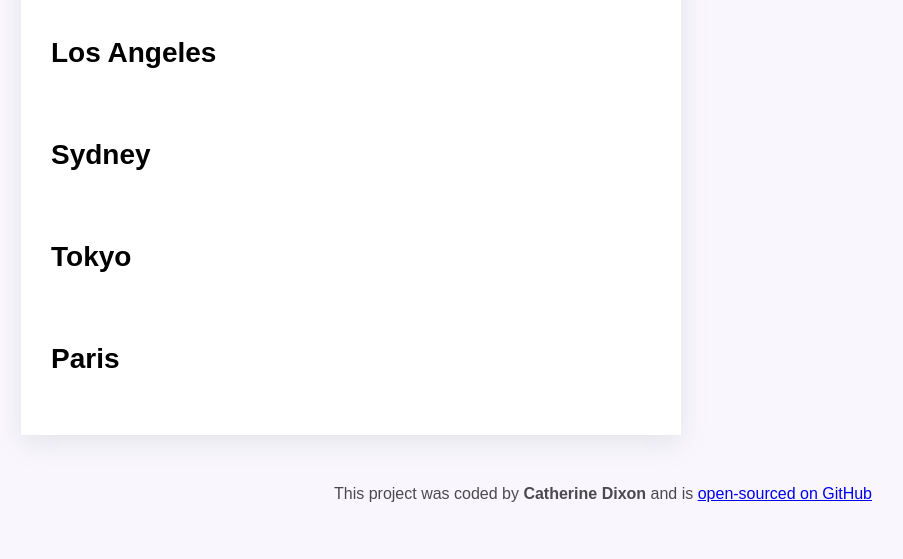
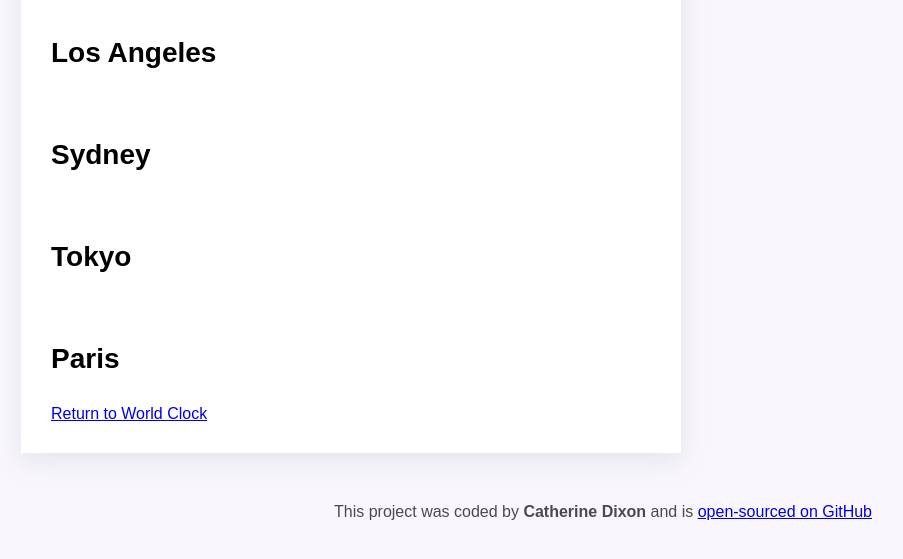
Before and after one commit to cathdxn/world-clock, a plain HTML site: page index.html in a window 1280 px wide. Shown: the part 207-766 px from the top of the page, without its empty margins (37-940 px from the left). Drawn offline with nearby package versions, Linux system fonts and the light colour scheme; a script that the page names is missing.

Commit message:
Added link to return to world clock

```diff
--- a/index.html
+++ b/index.html
@@ -50,6 +50,7 @@
                     <div class="time"></div>
                 </div>
             </div>
+            <a href="/">Return to World Clock</a>
         </div>
         <footer>This project was coded by <strong>Catherine Dixon</strong> and is <a href="https://github.com/cathdxn/world-clock" target="_blank">open-sourced on GitHub</a></footer>
         <script src="javascript/index.js"></script>
```
